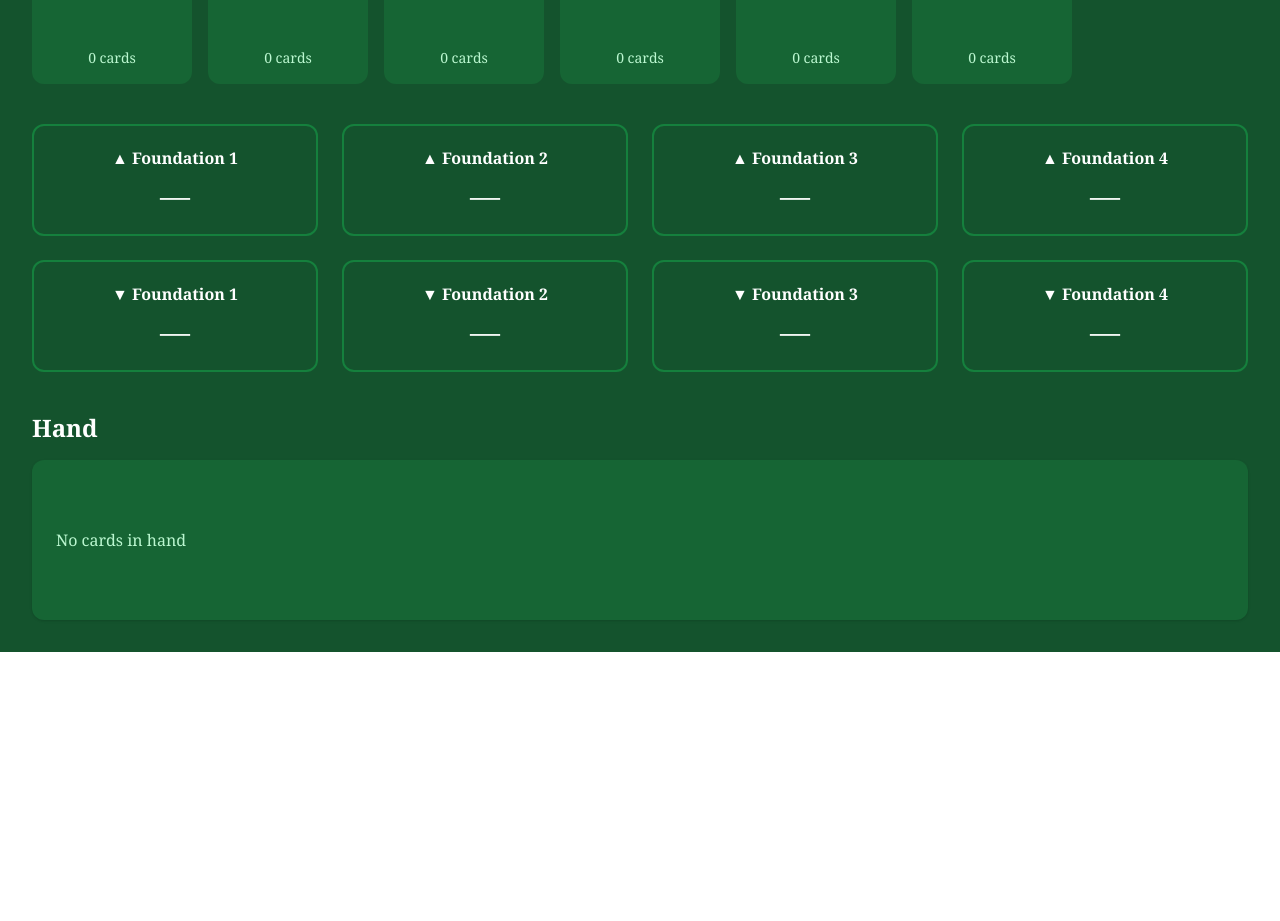
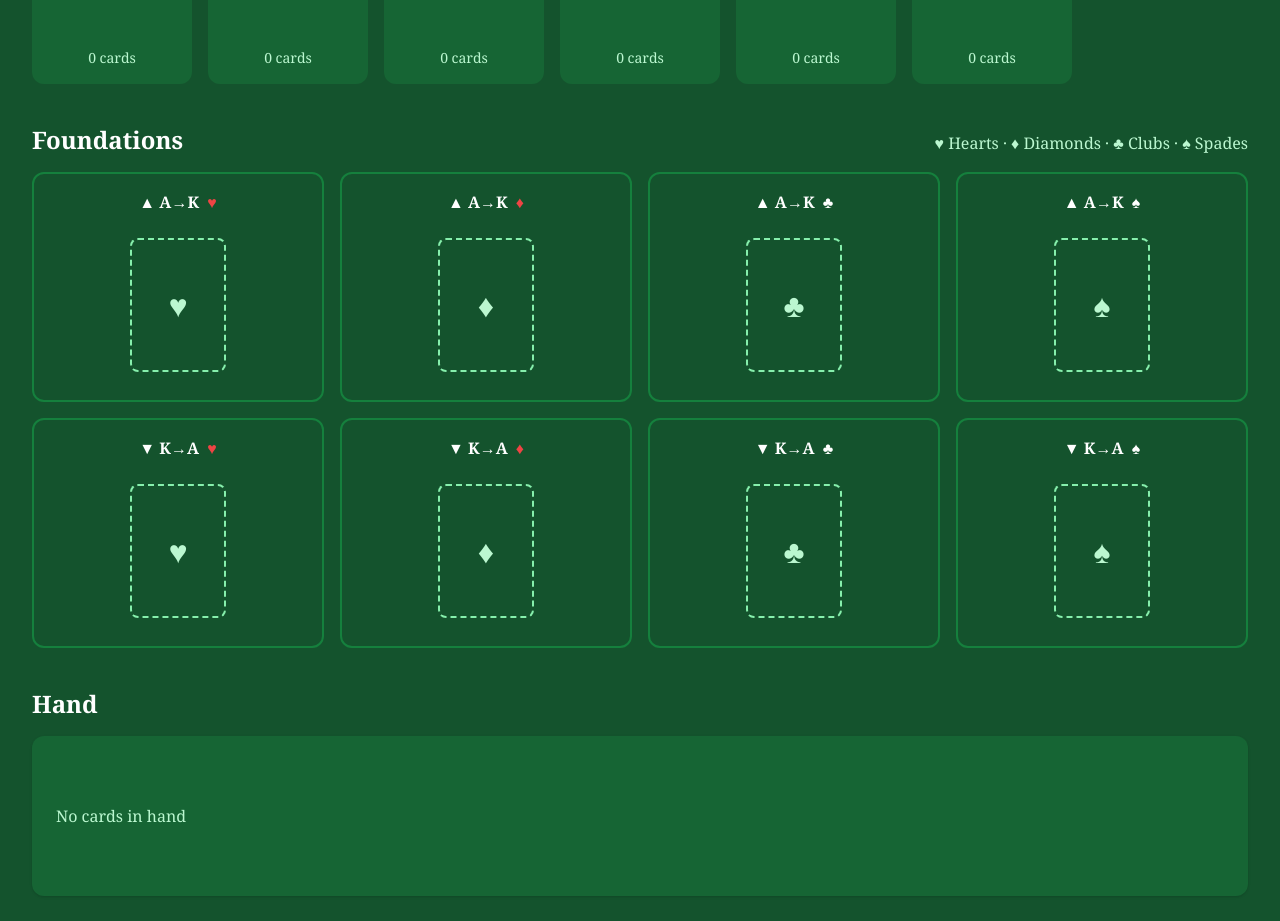
Before and after one commit to Jeff866/Grandpa-Solitaire, a React (Vite) app: page / in a window 1280 px wide. Shown: the part 1460-2381 px from the top of the page. Before the commit the page ends 2112 px from the top, so only its background shows below. Built offline with nearby package versions, Linux system fonts and the light colour scheme; the HTML template or start-up script is replaced by a standard one.

Commit message:
Save foundation fixes before layout rebuild

```diff
--- a/src/components/FoundationStatus.jsx
+++ b/src/components/FoundationStatus.jsx
@@ -1,4 +1,5 @@
-import { legalMoves } from "../game/play";
+import PlayingCard from "./PlayingCard";
+import { FOUNDATION_SUITS, legalMoves } from "../game/play";
 
 export default function FoundationStatus({
   ascending,
@@ -7,88 +8,72 @@ export default function FoundationStatus({
   game,
   onPlay,
 }) {
-  const currentCard =
-    hand.length > 0 ? hand[0] : null;
-
-  const moves =
-    currentCard && game
-      ? legalMoves(game, currentCard)
-      : [];
+  const currentCard = hand.length > 0 ? hand[0] : null;
+  const moves = currentCard && game ? legalMoves(game, currentCard) : [];
 
   function isLegal(type, index) {
-    return moves.some(
-      (m) =>
-        m.type === type &&
-        m.index === index
-    );
+    return moves.some((m) => m.type === type && m.index === index);
   }
 
   function foundationClass(active) {
     return [
-      "rounded-xl",
-      "border-2",
-      "p-4",
-      "min-h-28",
-      "transition-all",
+      "foundation-slot",
+      "rounded-xl border-2 transition-all",
       active
         ? "border-yellow-300 bg-yellow-200/20 cursor-pointer shadow-lg"
         : "border-green-700 bg-green-900/40",
     ].join(" ");
   }
 
+  function renderSlot(type, pile, index) {
+    const suit = FOUNDATION_SUITS[index];
+    const active = isLegal(type, index);
+    const topCard = pile[pile.length - 1];
+    const ascendingType = type === "ascending";
+
     return (
-    <div className="grid grid-cols-4 gap-6">
-      {ascending.map((pile, index) => (
       <button
-          key={`A-${index}`}
-          disabled={!isLegal("ascending", index)}
-          onClick={() =>
-            onPlay?.({
-              type: "ascending",
-              index,
-            })
-          }
-          className={foundationClass(
-            isLegal("ascending", index)
-          )}
+        key={`${type}-${suit}`}
+        disabled={!active}
+        onClick={() => onPlay?.({ type, index })}
+        className={foundationClass(active)}
+        aria-label={`${suit} ${ascendingType ? "ascending" : "descending"} foundation`}
       >
-          <div className="font-bold mb-2">
-            ▲ Foundation {index + 1}
+        <div className="foundation-label">
+          <span>{ascendingType ? "▲ A→K" : "▼ K→A"}</span>
+          <span className={suit === "♥" || suit === "♦" ? "text-red-500" : "text-white"}>
+            {suit}
+          </span>
         </div>
 
-          <div className="text-3xl">
-            {pile.length === 0
-              ? "—"
-              : pile[pile.length - 1].rank}
+        <div className="foundation-card-space">
+          {topCard ? (
+            <div className="foundation-card-wrap">
+              <PlayingCard rank={topCard.rank} suit={topCard.suit} red={topCard.red} />
+            </div>
+          ) : (
+            <div className="foundation-empty">{suit}</div>
+          )}
         </div>
       </button>
-      ))}
+    );
+  }
 
-      {descending.map((pile, index) => (
-        <button
-          key={`D-${index}`}
-          disabled={!isLegal("descending", index)}
-          onClick={() =>
-            onPlay?.({
-              type: "descending",
-              index,
-            })
-          }
-          className={foundationClass(
-            isLegal("descending", index)
-          )}
-        >
-          <div className="font-bold mb-2">
-            ▼ Foundation {index + 1}
+  return (
+    <div className="foundation-board">
+      <div className="foundation-title-row">
+        <h2 className="text-2xl font-bold">Foundations</h2>
+        <span className="text-green-200">♥ Hearts · ♦ Diamonds · ♣ Clubs · ♠ Spades</span>
       </div>
 
-          <div className="text-3xl">
-            {pile.length === 0
-              ? "—"
-              : pile[pile.length - 1].rank}
+      <div className="foundation-grid">
+        {FOUNDATION_SUITS.map((_, index) =>
+          renderSlot("ascending", ascending[index], index)
+        )}
+        {FOUNDATION_SUITS.map((_, index) =>
+          renderSlot("descending", descending[index], index)
+        )}
       </div>
-        </button>
-      ))}
     </div>
   );
 }
--- a/src/game/play.js
+++ b/src/game/play.js
@@ -1,99 +1,55 @@
 // Grandpa's Solitaire play engine
 
-const ASCENDING = [
-  "A",
-  "2",
-  "3",
-  "4",
-  "5",
-  "6",
-  "7",
-  "8",
-  "9",
-  "10",
-  "J",
-  "Q",
-  "K",
-];
+export const FOUNDATION_SUITS = ["♥", "♦", "♣", "♠"];
 
-const DESCENDING = [
-  "K",
-  "Q",
-  "J",
-  "10",
-  "9",
-  "8",
-  "7",
-  "6",
-  "5",
-  "4",
-  "3",
-  "2",
-  "A",
-];
+const ASCENDING = ["A", "2", "3", "4", "5", "6", "7", "8", "9", "10", "J", "Q", "K"];
+const DESCENDING = ["K", "Q", "J", "10", "9", "8", "7", "6", "5", "4", "3", "2", "A"];
 
 function nextAscendingRank(pile) {
-  return pile.length < ASCENDING.length
-    ? ASCENDING[pile.length]
-    : null;
+  return ASCENDING[pile.length] ?? null;
 }
 
 function nextDescendingRank(pile) {
-  return pile.length < DESCENDING.length
-    ? DESCENDING[pile.length]
-    : null;
+  return DESCENDING[pile.length] ?? null;
 }
 
 export function legalMoves(game, card) {
   if (!card) return [];
 
+  // Each suit owns exactly one column forever:
+  // Hearts, Diamonds, Clubs, Spades.
+  const index = FOUNDATION_SUITS.indexOf(card.suit);
+  if (index === -1) return [];
+
   const moves = [];
+  const ascendingPile = game.ascending[index];
+  const descendingPile = game.descending[index];
 
-  game.ascending.forEach((pile, index) => {
-    if (card.rank === nextAscendingRank(pile)) {
-      moves.push({
-        type: "ascending",
-        index,
-      });
-    }
-  });
+  if (card.rank === nextAscendingRank(ascendingPile)) {
+    moves.push({ type: "ascending", index });
+  }
 
-  game.descending.forEach((pile, index) => {
-    if (card.rank === nextDescendingRank(pile)) {
-      moves.push({
-        type: "descending",
-        index,
-      });
-    }
-  });
+  if (card.rank === nextDescendingRank(descendingPile)) {
+    moves.push({ type: "descending", index });
+  }
 
   return moves;
 }
 
 export function hasLegalMove(game) {
-  if (game.hand.length === 0) {
-    return false;
-  }
-
+  if (game.hand.length === 0) return false;
   return legalMoves(game, game.hand[0]).length > 0;
 }
 
 export function playCard(game, move) {
-  if (game.hand.length === 0) {
-    return false;
-  }
+  if (game.hand.length === 0) return false;
 
   const card = game.hand[0];
-
-  const validMove = legalMoves(game, card).find(
-    (candidate) =>
-      candidate.type === move.type &&
-      candidate.index === move.index
+  const valid = legalMoves(game, card).find(
+    (m) => m.type === move.type && m.index === move.index
   );
 
-  if (!validMove) {
-    return false;
-  }
+  if (!valid) return false;
 
   if (move.type === "ascending") {
     game.ascending[move.index].push(card);
@@ -102,31 +58,28 @@ export function playCard(game, move) {
   }
 
   game.hand.shift();
-
   return true;
 }
 
-export function totalFoundationCards(game) {
+export function foundationCardsPlayed(game) {
   return (
-    game.ascending.reduce(
-      (count, pile) => count + pile.length,
-      0
-    ) +
-    game.descending.reduce(
-      (count, pile) => count + pile.length,
-      0
-    )
+    game.ascending.reduce((sum, pile) => sum + pile.length, 0) +
+    game.descending.reduce((sum, pile) => sum + pile.length, 0)
   );
 }
 
-export function isVictory(game) {
-  return totalFoundationCards(game) === 104;
+export function drawPileRemaining(game) {
+  return game.drawPile.length;
 }
 
-export function isGameOver(game) {
-  return (
-    game.drawPile.length === 0 &&
-    game.hand.length === 0 &&
-    !hasLegalMove(game)
-  );
+export function handIsEmpty(game) {
+  return game.hand.length === 0;
 }
+
+export function gameOver(game) {
+  return handIsEmpty(game) && drawPileRemaining(game) === 0 && !hasLegalMove(game);
+}
+
+export function isVictory(game) {
+  return foundationCardsPlayed(game) === 104;
+}
--- a/src/index.css
+++ b/src/index.css
@@ -15,3 +15,83 @@ body{
         radial-gradient(circle at top,#2d7f46,#0d4d2a);
     font-family:Georgia,serif;
 }
+/* Fixed foundation board: the eight locations never resize or change suits. */
+.foundation-board {
+    width: 100%;
+    min-width: 0;
+}
+
+.foundation-title-row {
+    display: flex;
+    align-items: baseline;
+    justify-content: space-between;
+    gap: 1rem;
+    margin-bottom: 1rem;
+}
+
+.foundation-grid {
+    display: grid;
+    grid-template-columns: repeat(4, minmax(0, 1fr));
+    grid-template-rows: repeat(2, 230px);
+    gap: 1rem;
+}
+
+.foundation-slot {
+    box-sizing: border-box;
+    width: 100%;
+    height: 230px;
+    min-width: 0;
+    padding: 0.75rem;
+    overflow: hidden;
+}
+
+.foundation-label {
+    height: 32px;
+    display: flex;
+    align-items: center;
+    justify-content: center;
+    gap: 0.5rem;
+    font-weight: 700;
+    white-space: nowrap;
+}
+
+.foundation-card-space {
+    height: 174px;
+    display: flex;
+    align-items: center;
+    justify-content: center;
+}
+
+.foundation-card-wrap {
+    width: 96px;
+    height: 134px;
+}
+
+.foundation-card-wrap > div {
+    width: 96px;
+    height: 134px;
+}
+
+.foundation-empty {
+    width: 96px;
+    height: 134px;
+    border: 2px dashed rgb(134 239 172);
+    border-radius: 0.5rem;
+    display: flex;
+    align-items: center;
+    justify-content: center;
+    font-size: 2rem;
+    color: rgb(187 247 208);
+}
+
+@media (max-width: 800px) {
+    .foundation-grid {
+        grid-template-columns: repeat(2, minmax(0, 1fr));
+        grid-template-rows: none;
+    }
+
+    .foundation-title-row {
+        align-items: flex-start;
+        flex-direction: column;
+    }
+}
```
Lines whose indentation alone changed are shown as unchanged.
